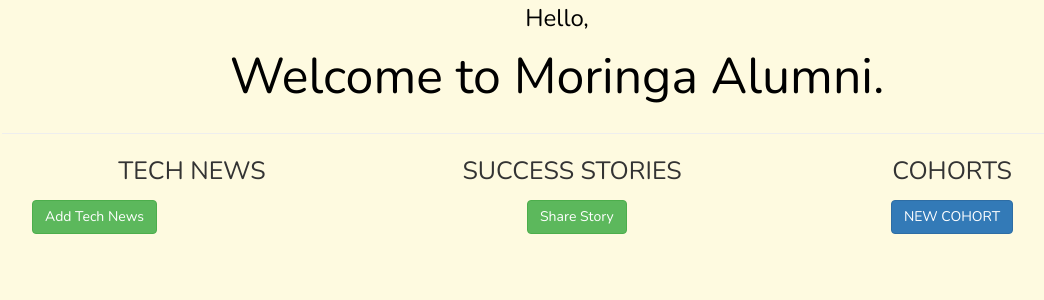
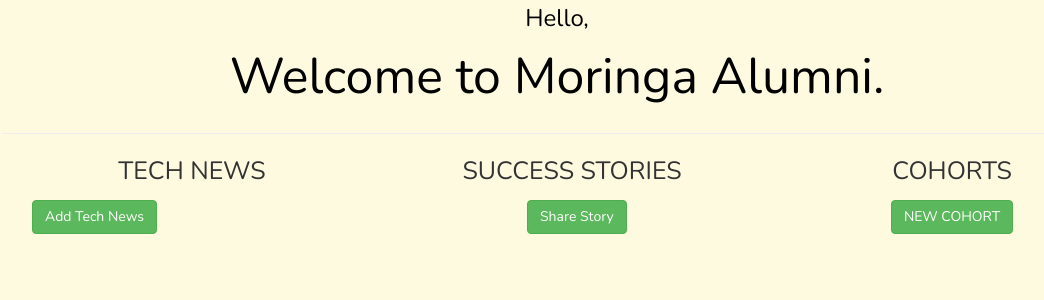
Before and after one commit to DebbieElabonga/Alumni-Platform, a Django app: page / in a window 1280 px wide. Shown: the part 347-647 px from the top of the page, without its empty margins (83-1127 px from the left). Run offline with Django 3.2, Linux system fonts and the light colour scheme; data that the repository does not hold is empty; some libraries are stand-ins or nearby versions.

Commit message:
change button colours

```diff
--- a/app/templates/index.html
+++ b/app/templates/index.html
@@ -63,7 +63,7 @@
                         <a href=""><img src="{{story.image_path.url}}" class="img-responsive" alt=""
                                 style="width:100%;width:100%"></a>
                         <br>
-                        <a href="{{story.link}}" class="btn btn-primary btn-md" target="_blank"
+                        <a href="{{story.link}}" class="btn btn-success btn-md" target="_blank"
                             style="font-family: 'Special Elite', cursive;">Visit Link</a>
                     </div>
                     {% endfor %}
@@ -87,10 +87,10 @@
 
                                         {% if request.user.userprofile.group == group %}
                                         <small class="text-muted"><a href="{% url 'cohortdiscussions' group.id %}"
-                                                class="btn btn-primary btn-sm">More</a></small>
+                                                class="btn btn-success btn-sm">More</a></small>
                                         {% elif not request.user.profile.group %}
                                         <small class="text-muted"><a href="{% url 'joincohort' group.id %}"
-                                                class="btn btn-primary btn-sm">Join Cohort</a></small>
+                                                class="btn btn-success btn-sm">Join Cohort</a></small>
                                         {% endif %}
                                     </div>
                                 </div>
@@ -98,7 +98,7 @@
                                 {%endfor%}
 
                                 <div class="col-md-12 text-center">
-                                    <a href="{% url 'new_cohort' %}" class="btn btn-primary btn-md"
+                                    <a href="{% url 'new_cohort' %}" class="btn btn-success btn-md"
                                         style="text-align: center">
                                         NEW COHORT
                                     </a>
```
